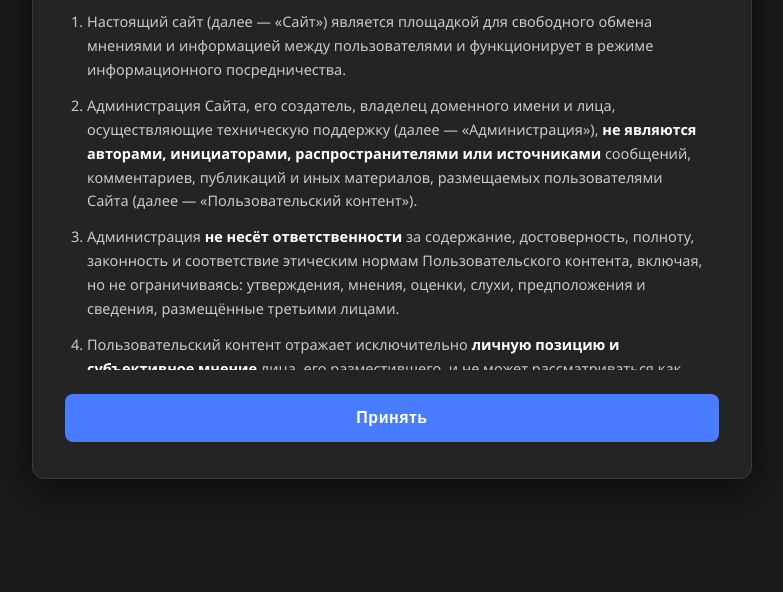
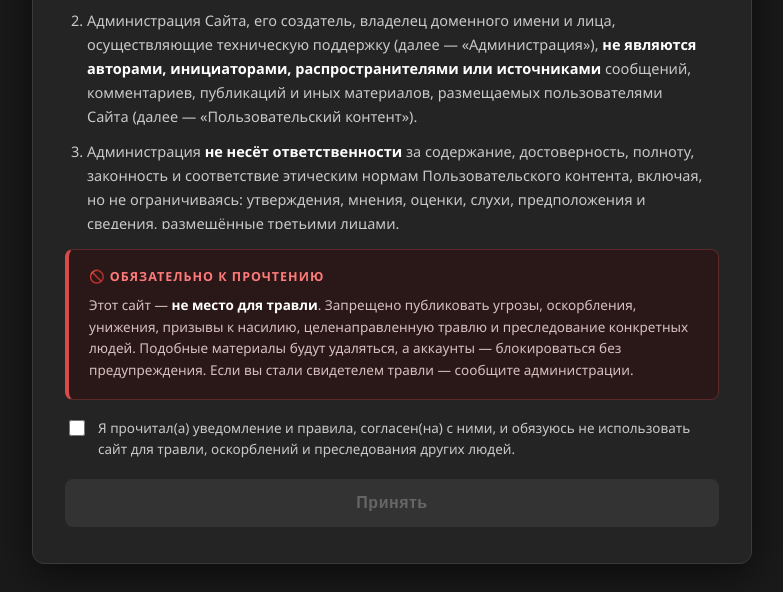
Before and after one commit to grankinvalera0-droid/school-site, a plain HTML site: page index.html in a window 1280 px wide. Shown: the part 208-800 px from the top of the page, without its empty margins (248-1031 px from the left). Drawn offline with Linux system fonts and the light colour scheme.

Commit message:
index.html

```diff
--- a/index.html
+++ b/index.html
@@ -36,21 +36,68 @@
     padding-bottom: 16px;
   }
   .modal .content {
-    max-height: 45vh;
+    max-height: 38vh;
     overflow-y: auto;
     font-size: 14.5px;
     line-height: 1.65;
     color: #c9c9c9;
     padding-right: 12px;
-    margin-bottom: 24px;
+    margin-bottom: 20px;
   }
   .modal .content ol { padding-left: 22px; margin: 0; }
   .modal .content li { margin-bottom: 12px; }
   .modal .content strong { color: #fff; }
   .modal .content::-webkit-scrollbar { width: 6px; }
-  .modal .content::-webkit-scrollbar-thumb {
-    background: #444; border-radius: 3px;
+  .modal .content::-webkit-scrollbar-thumb { background: #444; border-radius: 3px; }
+
+  /* ==== Обязательно к прочтению ==== */
+  .must-read {
+    background: #2a1717;
+    border: 1px solid #5a2a2a;
+    border-left: 4px solid #d94a4a;
+    border-radius: 8px;
+    padding: 18px 20px;
+    margin-bottom: 18px;
   }
+  .must-read .mr-title {
+    font-size: 12.5px;
+    color: #ff7a7a;
+    text-transform: uppercase;
+    letter-spacing: 1px;
+    font-weight: 700;
+    margin-bottom: 10px;
+    display: flex;
+    align-items: center;
+    gap: 8px;
+  }
+  .must-read .mr-text {
+    font-size: 13.5px;
+    color: #d8c0c0;
+    line-height: 1.6;
+    margin: 0;
+  }
+  .must-read .mr-text strong { color: #fff; }
+
+  /* ==== Согласие ==== */
+  .agree-row {
+    display: flex;
+    align-items: flex-start;
+    gap: 10px;
+    cursor: pointer;
+    font-size: 13.5px;
+    color: #c9c9c9;
+    line-height: 1.5;
+    margin-bottom: 20px;
+  }
+  .agree-row input[type="checkbox"] {
+    margin-top: 2px;
+    width: 16px;
+    height: 16px;
+    accent-color: #4a7cff;
+    cursor: pointer;
+    flex-shrink: 0;
+  }
+
   .btn-accept {
     display: block;
     width: 100%;
@@ -65,8 +112,13 @@
     cursor: pointer;
     transition: background 0.2s, transform 0.1s;
   }
-  .btn-accept:hover { background: #3a6aeb; }
-  .btn-accept:active { transform: scale(0.99); }
+  .btn-accept:hover:not(:disabled) { background: #3a6aeb; }
+  .btn-accept:active:not(:disabled) { transform: scale(0.99); }
+  .btn-accept:disabled {
+    background: #333;
+    color: #666;
+    cursor: not-allowed;
+  }
 </style>
 </head>
 <body>
@@ -87,10 +139,33 @@
     </ol>
   </div>
 
-  <button class="btn-accept" onclick="acceptDisclaimer()">Принять</button>
+  <!-- ОБЯЗАТЕЛЬНО К ПРОЧТЕНИЮ -->
+  <div class="must-read">
+    <div class="mr-title">🚫 Обязательно к прочтению</div>
+    <p class="mr-text">
+      Этот сайт — <strong>не место для травли</strong>. Запрещено публиковать угрозы,
+      оскорбления, унижения, призывы к насилию, целенаправленную травлю и преследование
+      конкретных людей. Подобные материалы будут удаляться, а аккаунты — блокироваться
+      без предупреждения. Если вы стали свидетелем травли — сообщите администрации.
+    </p>
+  </div>
+
+  <label class="agree-row">
+    <input type="checkbox" id="agreeAll">
+    <span>Я прочитал(а) уведомление и правила, согласен(на) с ними, и обязуюсь не использовать сайт для травли, оскорблений и преследования других людей.</span>
+  </label>
+
+  <button class="btn-accept" id="acceptBtn" onclick="acceptDisclaimer()" disabled>Принять</button>
 </div>
 
 <script>
+  const agreeAll = document.getElementById('agreeAll');
+  const acceptBtn = document.getElementById('acceptBtn');
+
+  agreeAll.addEventListener('change', () => {
+    acceptBtn.disabled = !agreeAll.checked;
+  });
+
   function acceptDisclaimer() {
     localStorage.setItem('disclaimerAccepted', 'true');
     window.location.href = 'next.html';
```
